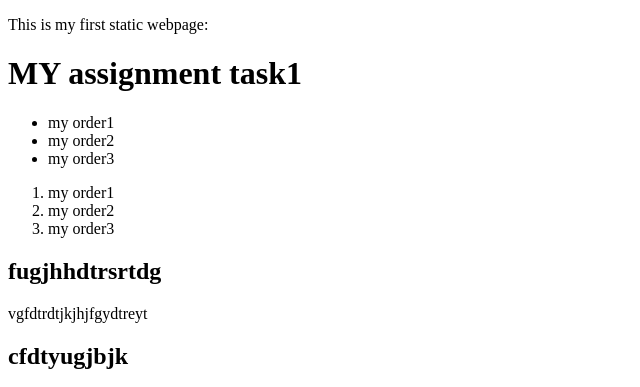
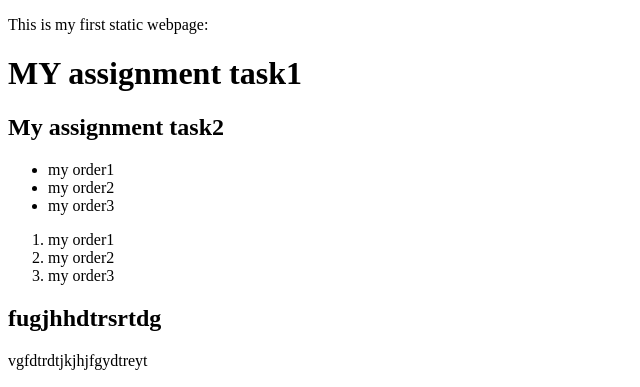
Before and after one commit to kpt2210/khushi, a plain HTML site: page src/index.html in a window 1280 px wide. Shown: the top 387 px of the page, without its empty margins (0-640 px from the left). Drawn offline with Linux system fonts and the light colour scheme.

Commit message:
Update index.html

```diff
--- a/src/index.html
+++ b/src/index.html
@@ -6,6 +6,7 @@
 <body>
 <p>This is my first static webpage:</p>
 <h1>MY assignment task1</h1>
+  <h2>My assignment task2</h2>
 
 <ul>
 <li>my order1</li>
```
